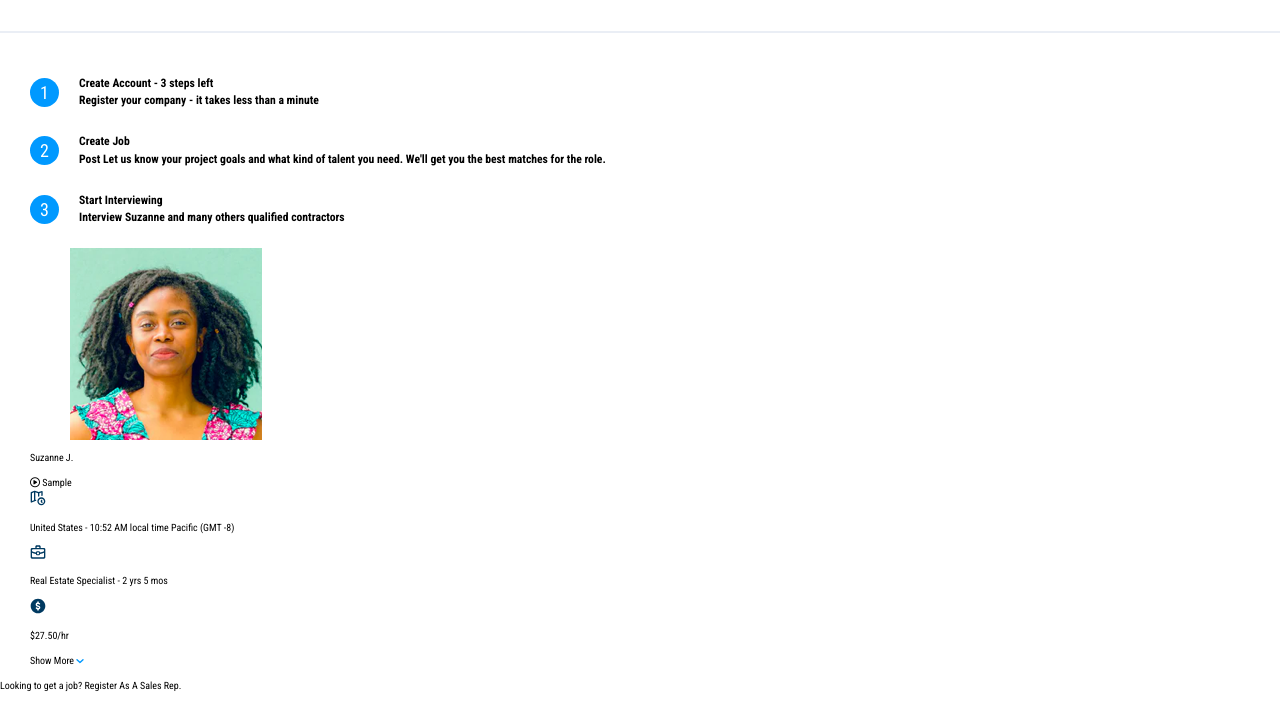
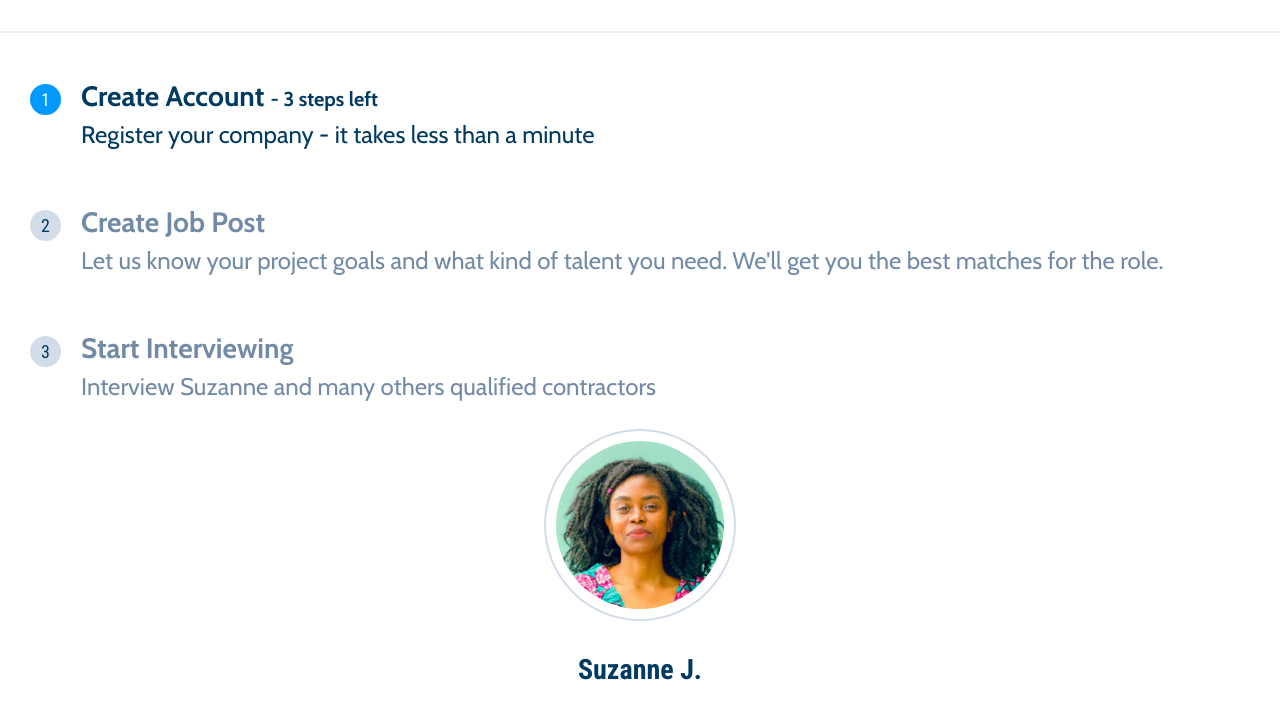
Before and after one commit to LangheBogdan/registration_layout, a plain HTML site: page index.html in a window 1280 px wide. Shown: the part 69-773 px from the top of the page. Drawn offline with nearby package versions, Linux system fonts and the light colour scheme.

Commit message:
more style rules

```diff
--- a/index.html
+++ b/index.html
@@ -51,27 +51,28 @@
         <div class="step-one">
           <div class="circle"><span>1</span></div>
           <div>
-            <h3>
-              Create Account - 3 steps left <br />
+            <h3 class="active-heading">
+              <span class="lead">Create Account </span
+              ><span>- 3 steps left </span><br />
               Register your company - it takes less than a minute
             </h3>
           </div>
         </div>
         <div class="step-two">
-          <div class="circle"><span>2</span></div>
+          <div class="circle circle-disabled"><span>2</span></div>
           <div>
-            <h3>
-              Create Job <br />
-              Post Let us know your project goals and what kind of talent you
-              need. We'll get you the best matches for the role.
+            <h3 class="disabled-heading">
+              <span class="lead lead-disabled">Create Job Post</span> <br />
+              Let us know your project goals and what kind of talent you need.
+              We'll get you the best matches for the role.
             </h3>
           </div>
         </div>
         <div class="step-three">
-          <div class="circle"><span>3</span></div>
+          <div class="circle circle-disabled"><span>3</span></div>
           <div>
-            <h3>
-              Start Interviewing <br />
+            <h3 class="disabled-heading">
+              <span class="lead lead-disabled">Start Interviewing </span><br />
               Interview Suzanne and many others qualified contractors
             </h3>
           </div>
@@ -82,7 +83,7 @@
             alt="picture of Suzanne J."
           />
         </figure>
-        <div class="suzanne-name"><p>Suzanne J.</p></div>
+        <div class="candidate-name lead"><p>Suzanne J.</p></div>
         <div class="sample">
           <i class="fa-regular fa-circle-play"></i> Sample
         </div>
@@ -122,7 +123,7 @@
           </svg>
           <p>$27.50/hr</p>
         </div>
-        <div id="toggle-btn" class="btn">
+        <button type="button" id="toggle-btn" class="btn">
           Show More
           <svg xmlns="http://www.w3.org/2000/svg" width="8" height="5">
             <g fill="none" fill-rule="evenodd">
@@ -133,7 +134,7 @@
               <path d="M0-2h8v8H0z" />
             </g>
           </svg>
-        </div>
+        </button>
       </section>
       <section class="create-account">
         <p>Looking to get a job? Register As A Sales Rep.</p>
@@ -161,8 +162,8 @@
             id="user_email"
             placeholder="CynthiaJEckles@gmail.com"
           />
-          <label class="select-label" for="country-code" >Country Code</label>
-          <select name="country-code" id="country-code" >
+          <label class="select-label" for="country-code">Country Code</label>
+          <select name="country-code" id="country-code">
             <option value="0" selected>+1</option>
           </select>
           <label for="phone"
--- a/style.css
+++ b/style.css
@@ -13,9 +13,13 @@ html {
 }
 :root {
   --primary-font: "Roboto Condensed", sans-serif;
+  --secondary-font: "Cabin", sans-serif;
+  --active-font_color: #003a61;
+  --disabled-font_color: #738aa7;
+  --disabled-circle_color: #d3dde9;
   --bg-success: #0099ff;
   --divider: #eaeef5;
-  --margin-b: 3rem;
+  --margin-b: 1.8rem;
 }
 
 body {
@@ -52,10 +56,14 @@ img {
   flex: 0 0 auto;
   font-size: 1.8rem;
   font-weight: 400;
-  height: 2.9rem;
+  height: 3.1rem;
   justify-content: center;
   margin-right: 2rem;
-  width: 2.9rem;
+  width: 3.1rem;
+}
+.circle-disabled {
+  background-color: var(--disabled-circle_color);
+  color: var(--active-font_color);
 }
 
 /*Step Section .step- */
@@ -63,7 +71,52 @@ img {
 .step-one,
 .step-two,
 .step-three {
-  align-items: center;
+  align-items: baseline;
   display: flex;
   justify-content: flex-start;
 }
+
+.active-heading {
+  color: var(--active-font_color);
+  font-family: var(--secondary-font);
+  font-size: 2.4rem;
+  font-weight: 400;
+}
+.disabled-heading {
+  color: var(--disabled-font_color);
+  font-family: var(--secondary-font);
+  font-size: 2.4rem;
+  font-weight: 400;
+}
+
+.lead {
+  color: var(--active-font_color);
+  font-size: 2.8rem;
+  font-weight: 900;
+}
+.lead.lead-disabled {
+  color: var(--disabled-font_color);
+}
+.lead + span {
+  color: var(--active-font_color);
+  font-size: 2rem;
+  font-weight: 700;
+}
+
+/*Figure + img*/
+
+figure {
+  max-width: 19.2rem;
+  margin: 0 auto;
+  border: 2px solid var(--disabled-circle_color);
+  border-radius: 50%;
+  padding: 1rem;
+}
+
+figure > img {
+  border-radius: 50%;
+}
+
+.candidate-name {
+  text-align: center;
+}
```
Also changed, not shown: 1 other file.
